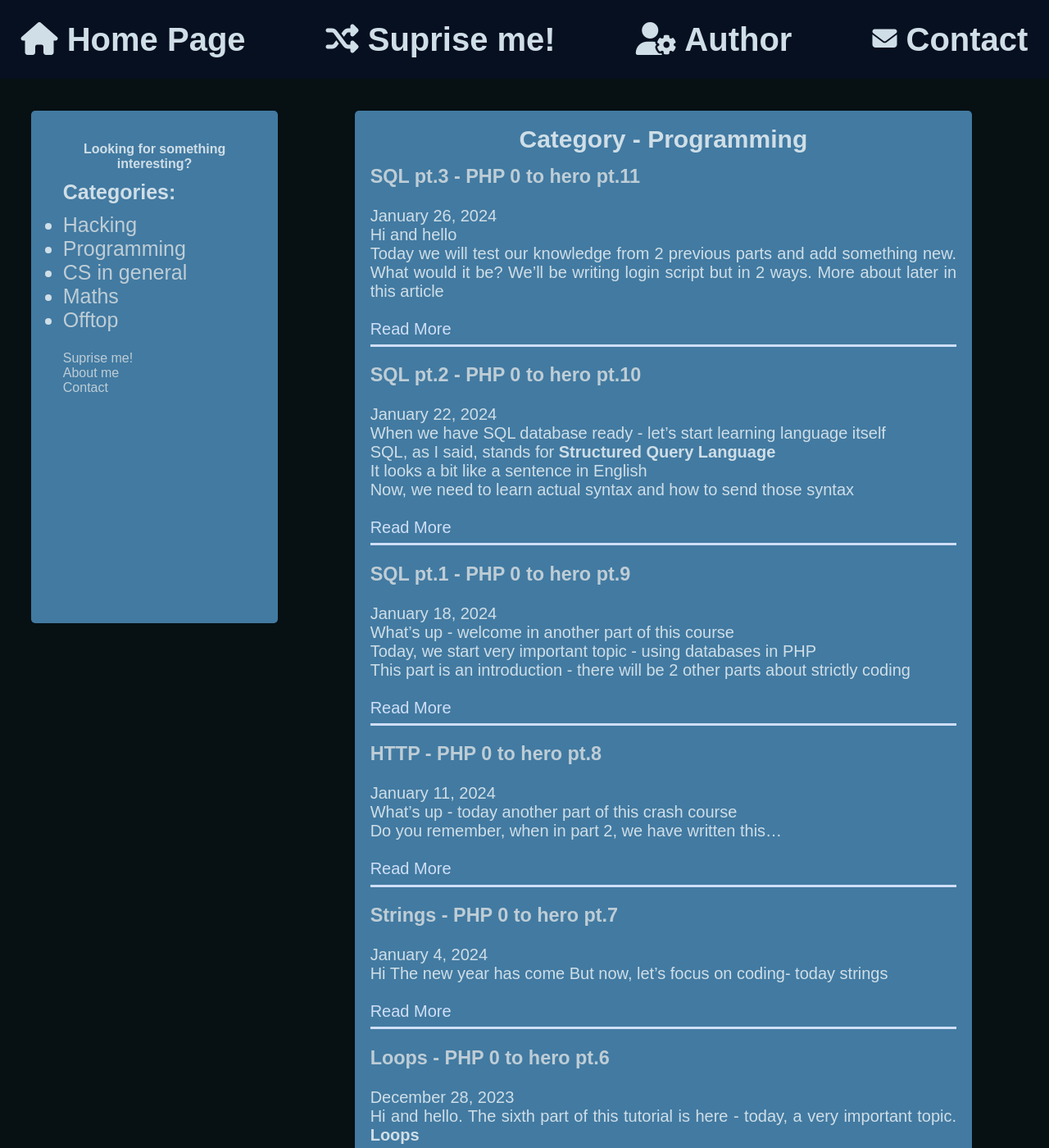
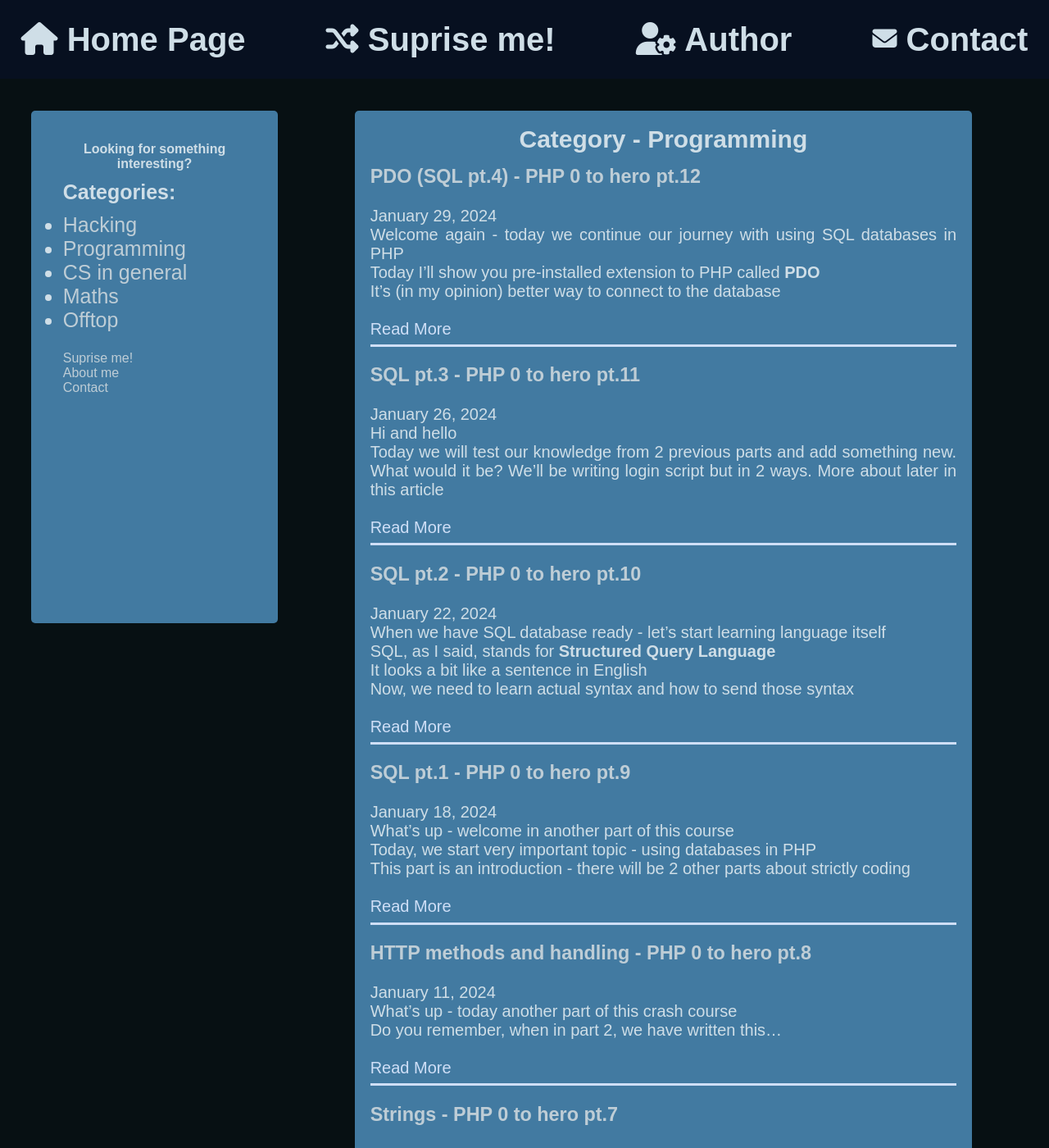
Before and after one commit to wizarddos/blog, a Jekyll site: the page built from categories/programming.html, in a window 1280 px wide and 1400 px high. Shown: the whole window at 82% size. Built offline with Jekyll 4.4.1, drawn with Linux system fonts in a browser that asks for light colours; some of the changed lines change nothing that is shown.

Commit message:
Added a new article and updated an older one

````diff
--- a/_posts/PHP_0_to_hero/2024-01-11-8_HTTP.md
+++ b/_posts/PHP_0_to_hero/2024-01-11-8_HTTP.md
@@ -1,6 +1,6 @@
 ---
 layout: post
-title: HTTP - PHP 0 to hero pt.8
+title: HTTP methods and handling - PHP 0 to hero pt.8
 author: wizarddos
 category: Programming
 excerpt_separator: <!--more-->
--- /dev/null
+++ b/_posts/PHP_0_to_hero/2024-01-29-12_SQL4.md
@@ -0,0 +1,260 @@
+---
+layout: post
+title: PDO (SQL pt.4) - PHP 0 to hero pt.12
+author: wizarddos
+category: Programming
+excerpt_separator: <!--more-->
+permalink: /programming/PHP_0_to_hero/12
+---
+
+
+Welcome again - today we continue our journey with using SQL databases in PHP
+
+Today I'll show you pre-installed extension to PHP called **PDO**
+
+It's (in my opinion) better way to connect to the database
+<!--more-->
+So what will we learn today?
+
+1. What is PDO
+2. Why should you use it
+3. A little bit about exceptions and their handling
+
+And as I said in the previous part - we'll create the login script again - but today with PDO.
+
+So, with this said - let's go!
+
+## What is PDO and why should you use it
+
+To make it short and clear.
+It's an interface for accessing databases in PHP. Unlike `mysqli` or `pg`, that are meant to be used with specific DBMS, PDO works with every more popular one.
+
+So, no matter if we use MySQL, PostgreSQL or Oracle - the code is exactly the same in every single one.
+That's the biggest benefit - we don't have to re-write the entire codebase just to migrate from ex. MySQL to PostgreSQL. We just change a few settings and we are good to go
+
+Another thing are the exceptions - with native interfaces we have to detect that something it wrong and then throw excepition
+But PDO does it on it's own - our role is to catch, and handle it
+
+But, what are those **exceptions**?
+
+## Quick intro to exceptions
+
+This won't be long - for more info and deeper understanding I encourage you to check out [this article](https://wizarddos.github.io/blog/programming/2023/12/27/Quick_guide_for_PHP_exceptions.html) purely about them
+
+Exceptions are built-in mechanism that allows us to perfectly deal with every possible error, that might occur
+
+For example it we write a calculator and somehow value passed as divisor is equal to 0, instead of dividing and crashing the whole website - code just throws an exception and another block handles it in the way we want to
+
+```php
+// Let's say somewhere before we declarated variable called $divider
+
+try{
+    $dividedValue = $val/$divider;
+    // Rest of the code...
+}catch(DivisionByZeroError $e){
+    echo "Warning. Division by zero - execution terminated";
+    die();
+}
+
+// OR
+try{
+    if($divider == 0){
+        throw new DivisionByZeroError();
+    }
+    // Rest of the code...
+}catch(DivisionByZeroError $e){
+    echo "Warning. Division by zero - execution terminated";
+    die();
+}
+
+```
+
+This snippets do exactly what we talked about
+
+Again - to learn more, check out linked article and now let's write our login script in PDO
+
+## Writing login script
+
+The only thing that is different is DB connection - we can copy the rest
+
+Copy `index.php`, `secret.php` and this from `login.php`
+
+```php
+<?php
+session_start();
+
+if(empty($_POST['username'])){
+    $_SESSION['error'] = "No username specified";
+    header("Location: index.php");
+    die();
+}
+
+if(empty($_POST['password'])){
+    $_SESSION['error'] = "No password specified";
+    header("Location: index.php");
+    die();
+}
+
+$username_s = htmlentities($_POST['username'], ENT_QUOTES, "UTF-8");
+$password_s = htmlentities($_POST['password'], ENT_QUOTES, "UTF-8");
+
+try{
+   // rest of the code
+}catch(PDOException $e){
+    $_SESSION['error'] =  "Server error - ".$e;
+    header("Location: index.php");
+}
+```
+
+I've also added `try-catch` block for eventual errors and exceptions
+Right now, we want message displayed. On typical (production) server it should never happen - for security reasons
+
+We'll write rest of the code in place of comment - so inside `try` block
+
+With this said let's start coding
+
+### Creating DB connection
+
+First - create DB connection. But today with PDO
+```php
+$db = new PDO("mysql:host=localhost;dbname=firstproject", "root", "");
+```
+
+You see, instead of 4 it takes only 3 arguments - but the first one looks strange - let's analyze it
+
+This is **DSN** (Data source name) - that's a fancy name for a data structure (here string) that contains info necessary for PDO to connect to database
+(To be more specific, it's needed for [ODBC](https://en.wikipedia.org/wiki/Open_Database_Connectivity) driver - the actual API for DB connection, which is used by PDO)
+
+So let's see what contains this string -`mysql:host=localhost;dbname=firstproject`
+I'll divide it into 3 parts
+1. `mysql:` - indicated used DBMS
+2. `host=localhost;` - Where is database located
+3. `dbname=firstproject` - database name
+
+There are more of those declarations - you can check them [here](https://www.php.net/manual/en/ref.pdo-mysql.connection.php)
+
+These are the only necessary ones for us - I hadn't specify port. We don't need it, as XAMPP (and your manual installation) uses default one - `3306` if you want to know
+
+Right now, we don't need to check `errno` inside PDO, as if something goes wrong - PDO will automatically throw an exception
+Comfy, isn't it
+
+### Executing query
+
+First - write the query (or copy it - as it's the same one)
+```php
+$sql = "SELECT * FROM `users` WHERE `username` = ?";
+```
+
+We use prepared statements again - so let's write it
+
+Start with preparing the query
+
+```php
+    $stmt = $db->prepare($sql);
+```
+
+Then let's execute it
+```php
+    $stmt->execute([$username_s]);
+```
+
+But hold on a second - don't we have to bind the parameters?
+
+Actually, we do - but not like before. Let's have a look at previously called function
+
+As you see, we pass as it's parameter `$username_s` - so we do bind that parameters, but in `execute()`, not with `bindParam()`
+
+And why it's in square brackets? Because, `execute()` only takes one parameter - and it's an array of arguments
+
+Wrapping `$username_s` in square brackets we create an array with only one element - username
+
+But if our query required more parameters - we can add something to it, like this:
+
+```php
+$query->execute([$arg1, $arg2, $arg3]);
+```
+(that's just example - not our code element)
+
+Of course, there is a function in PDO such as [bindParam](https://www.php.net/manual/en/pdostatement.bindparam), and we can do regular binding
+
+In this case - I'd look like this
+```php
+$stmt->bindParam(1, $username_s, PDO::PARAM_STR);
+```
+
+First parameter means to which `?` should this be bind
+Second is actual value
+And third - type of an argument, but using PDO constants. You can check their list [here](https://www.php.net/manual/en/pdo.constants.php)
+
+### Obtaining results
+
+So now, we have something left
+1. Check if we got something returned by query
+2. Check if passwords match
+
+First - we should get the results
+```php
+    $results = $stmt->fetch(PDO::FETCH_ASSOC);
+```
+
+This function (`fetch`) will get us 1 resuls from the query in a format specified as an argument
+
+And an argument is another PDO constant - here I've chosen associative array. But it can be
+
+- `PDO::FETCH_NUM` - an array indexed with numbers, not column names
+- `PDO::FETCH_OBJ` - and object with variables inside, named correspondingly to column names
+- `PDO::FETCH_ASSOC` - an associative array.
+
+
+Now, let's check if we even got something
+```php
+    if(!$results){
+        $_SESSION['error'] =  "invalid username or password ";
+        header("Location: index.php");
+        die();
+    }
+```
+We do we negate an array? It's not an expression.
+
+Yeah, in some way it it.
+Every value - no matter what type - has it's boolean value.
+For 0 and empty - it's `false`
+For not 0 - it's `true`
+
+So when we negate the array - interpreter "thinks" something like this
+> So, we need to get boolean value of `$results` - 0 for empty, 1 for not empty. Then, I negate it. So when `$results`' value is 0 - if statement is true.
+
+With this checked - let's look at the password
+```php
+    if(!password_verify($password_s, $results['password'])){
+        $_SESSION['error'] =  "invalid username or password ";
+        header("Location: index.php");
+        die();
+    }
+```
+
+I think you saw it - I just copied the previous one changing `$row` to `$result`
+
+With this checked - we can redirect user to the secret page
+```php
+$_SESSION['isLoged'] = true;
+header("Location: secret.php");
+```
+
+Does it work? - It works
+
+And that's it - we finished this script
+
+## Conclusion
+
+Thanks for reading - I hope you enjoyed it
+
+Whole code is available on [my Github](https://github.com/wizarddos/Dev.to-scripts/tree/master/PHP%200%20to%20hero/Part%2012%20-%20SQL%20pt.%204) - today I also included the dump from database we created a while ago
+
+You can import it using `import` functionality in PHPMyAdmin
+
+![Import in nav](https://dev-to-uploads.s3.amazonaws.com/uploads/articles/oiudnskckycqb4h52git.png)
+
+And that's it - share your feedback in the comments. Also remember to regularly check [my blog](https://wizarddos.github.io/blog/) and have access to my articles earlier. And not only to programming-based ones
+
+See you in next articles
````
